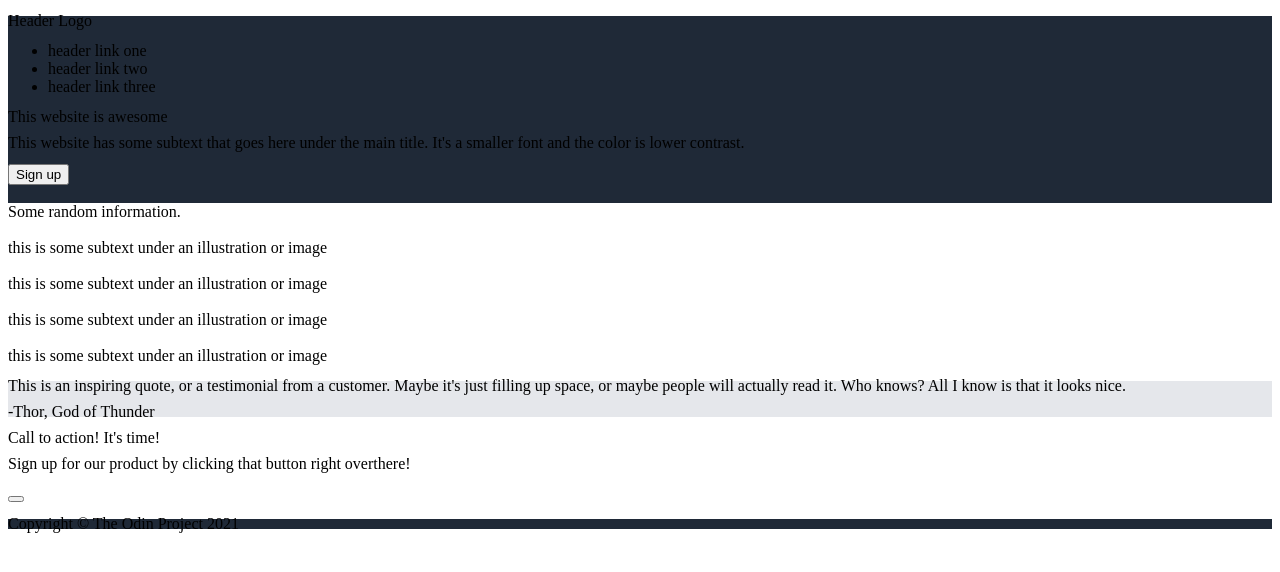
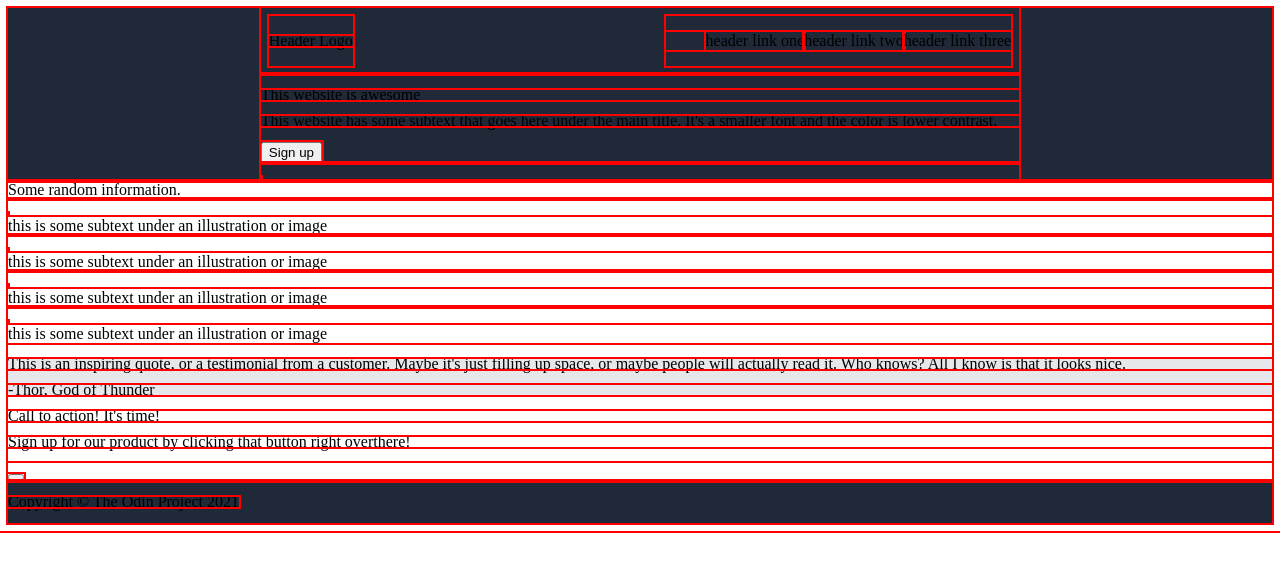
Before and after one commit to johuertas/landing-project, a plain HTML site: page index.html in a window 1280 px wide. Drawn offline with Linux system fonts and the light colour scheme.

Commit message:
Add index.html and styles.css

```diff
--- a/index.html
+++ b/index.html
@@ -12,7 +12,7 @@
             <div class="left1">
                 <p>Header Logo</p>
             </div>
-            <div class="right2">
+            <div class="right1">
                 <ul>
                     <li>header link one</li>
                     <li>header link two</li>
--- a/styles.css
+++ b/styles.css
@@ -1,6 +1,20 @@
 .hero,
 .footer {
     background-color: #1f2937;
+    display: flex;
+}
+
+
+.header {
+    display: flex;
+    justify-content: space-between;
+    padding: 8px;
+}
+
+.left1, .right1 {
+    display: flex;
+    align-items: center;
+    gap: 16px;
 }
 
 p {
@@ -10,3 +24,21 @@ p {
 .quote {
     background-color: #E5E7EB;
 }
+
+.hero {
+    flex-direction: column;
+    padding-left: 20%;
+    padding-right: 20%;
+}
+
+li {
+    list-style-type: none;
+}
+
+ul {
+    display: flex;
+}
+
+* {
+    outline: 2px solid red;
+}
```
